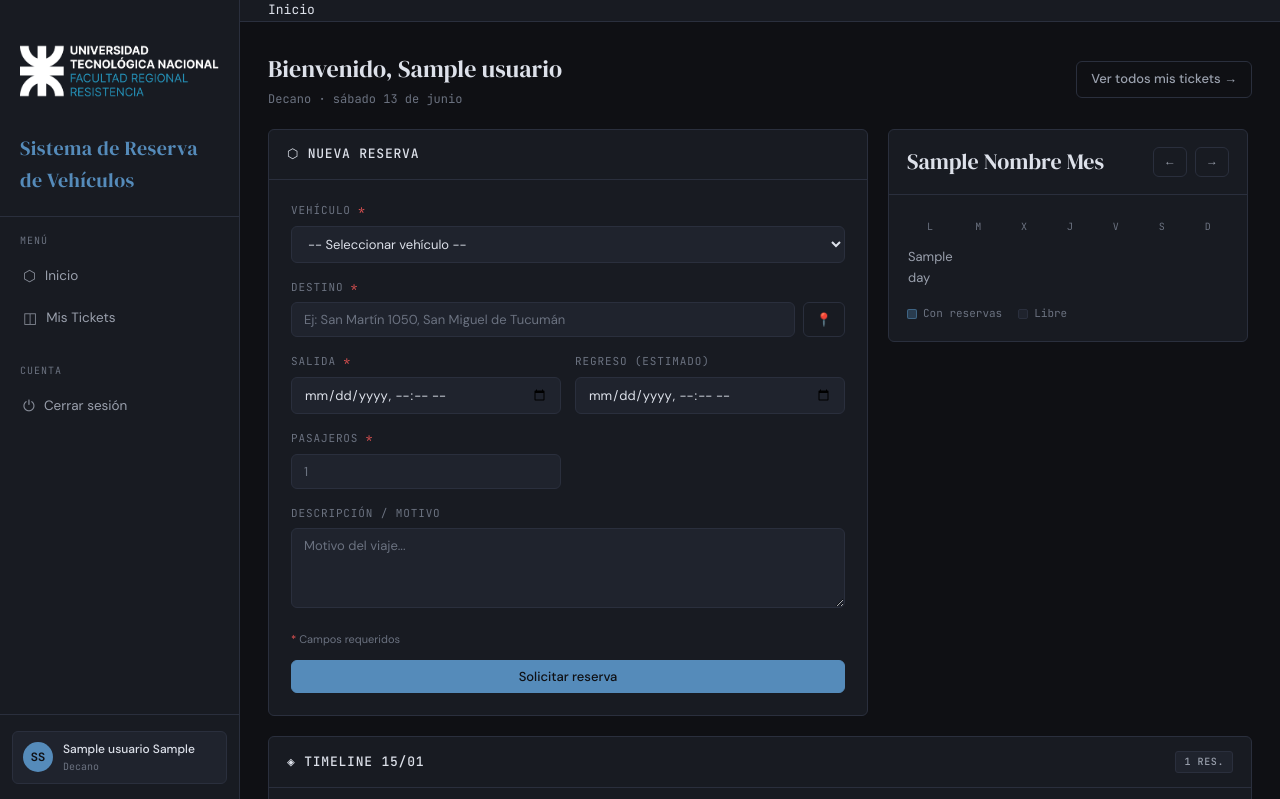
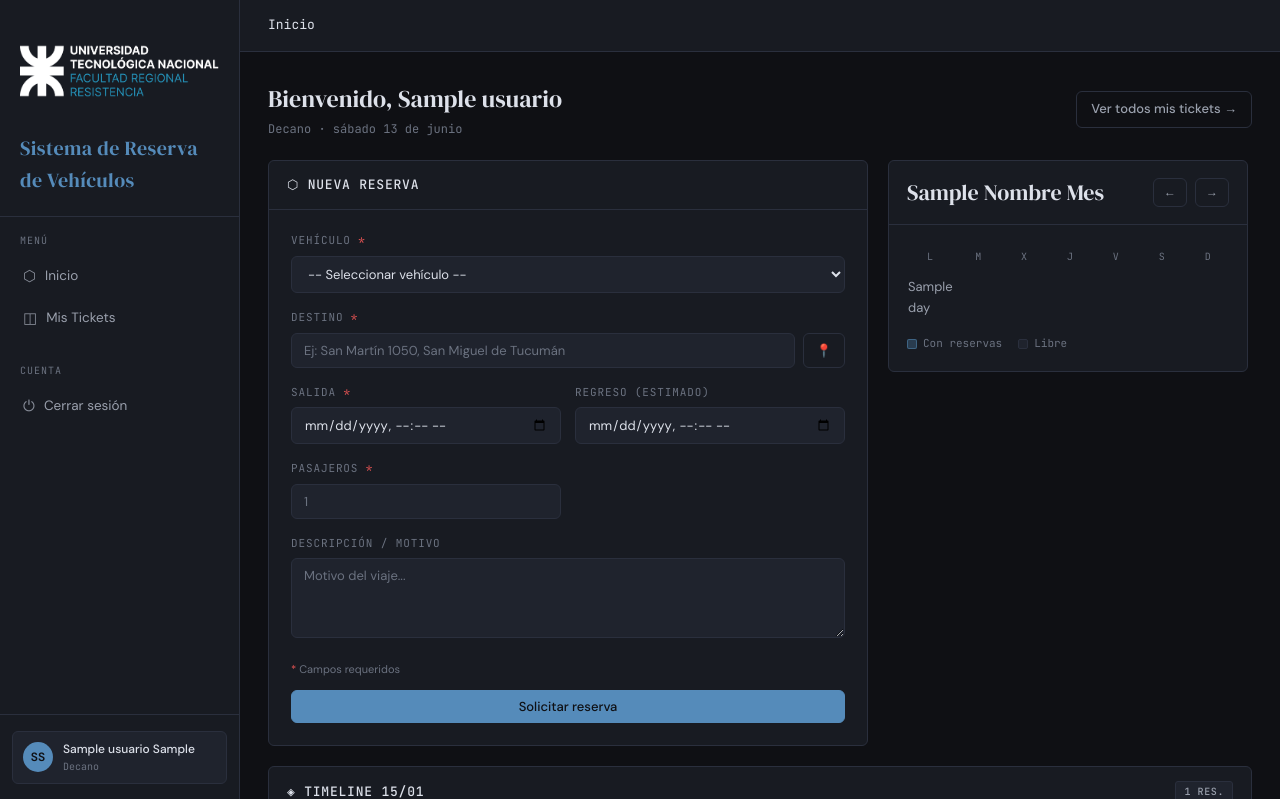
Before and after one commit to joaquin1401/TICKETS_v1, a Django app: template reservas/templates/reservas/inicio.html in a window 1280 px wide. Shown: the top 799 px of the page. Run offline with Django 5.2, Linux system fonts and the light colour scheme; tables that the repository leaves empty hold one stand-in row (values such as "Sample post"); the template is opened without the code that fills it: values that come from a table or form of the project are taken from there, most other values are stand-ins (such as "Sample title", 1, 10 or a date in 2020); parts of the project's set-up code (start-up, migrations or seed data) failed here and were passed over.

Commit message:
fix breadcrumb se achicaba en ciertas paginas

```diff
--- a/static/css/base.css
+++ b/static/css/base.css
@@ -143,6 +143,7 @@ body {
 }
 .topbar {
   height: 52px;
+  flex-shrink: 0;
   border-bottom: 1px solid var(--border);
   display: flex;
   align-items: center;
```
